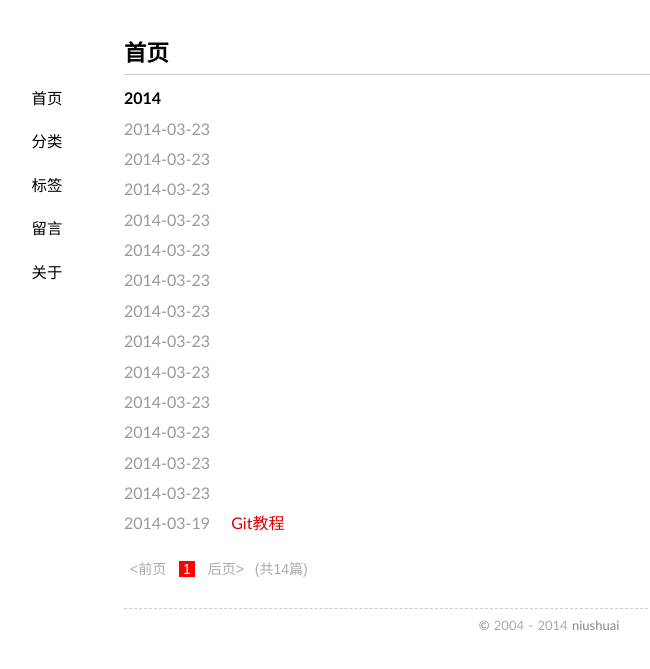
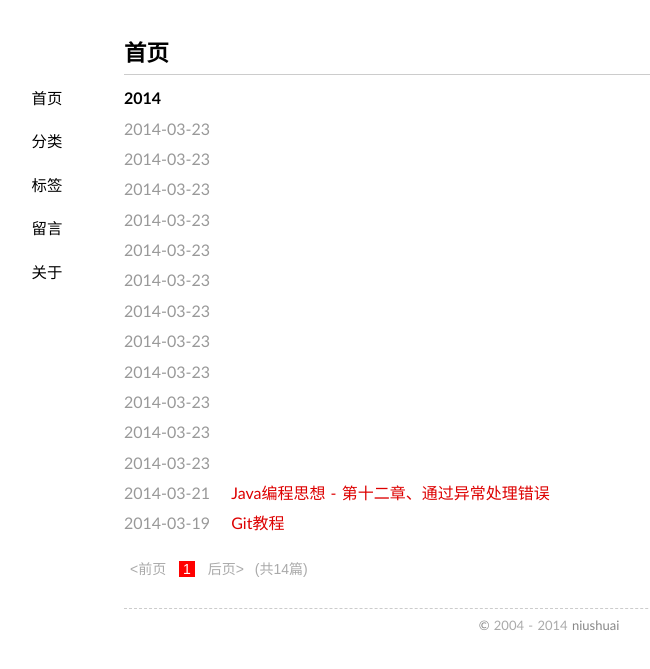
Before and after one commit to niushuai/blog, a Jekyll site: the page built from index.html, in a window 1280 px wide. Shown: the top 669 px of the page, without its empty margins (91-741 px from the left). Built offline with Jekyll 4.4.1, drawn with Linux system fonts in a browser that asks for light colours; some web fonts are replaced; Markdown is read by kramdown in place of the engine named in the settings; the list of posts is cut into pages by our own code; some of the changed lines change nothing that is shown.

Commit message:
第十二章

````diff
--- a/_posts/2014-03-21-thinking_in_java_chapter12.md
+++ b/_posts/2014-03-21-thinking_in_java_chapter12.md
@@ -1,27 +1,26 @@
 ---
 layout: post
-title: [Java编程思想] - 第十二章、通过异常处理错误
+title: Java编程思想 - 第十二章、通过异常处理错误
+tags: Java编程思想、异常
 categories: Java编程思想
-tags: Java编程思想
 ---
 
 ###本章主题
 
-这一章是讲异常的，因为在平常项目中，绝大多数异常都是eclipse自动添加的，而自己没有注意过这方面的东西。所以，对异常的理解很浅，目前来说就是能告诉我关于“程序为什么崩溃（异常类型）？在哪里崩溃的（打印的堆栈信息）？”而现在看到这里，就要弄清楚异常的工作原理，这样在以后自定义异常会更加有效。
+这一章是讲异常的，因为在平常项目中，绝大多数异常都是eclipse自动提示添加的，而自己没有注意过这方面的东西。所以，对异常的理解很浅，目前来说异常信息就是能告诉我“程序为什么崩溃（异常类型）？在哪里崩溃的（打印的堆栈信息）？”而现在看到这里，就要弄清楚异常的工作原理，这样在以后自定义异常会更加有效。那么异常有何必要呢？
+> 在C语言中，是通过返回值来判断程序的运行情况的。在C++和Java中定义了Exception类。假如有一个扫描文件的程序，当指定的文件没有被创建，那么肯定无法读入，同时，这个文件对象也无法关闭，随后可能造成内存占用过大或运算数据异常等问题，定位起来很繁琐；但如果在找不到文件的时候抛出一个FileNotFoundException异常，我们会很清晰的知道错误在哪里。而且我们可以告诉程序在无法找到文件的时候，你就去执行关闭操作。有了异常使定位问题更快速，而且更加健壮。
 
-1. 异常有何必要？
-
-在C语言中，是通过返回值来判断程序的运行情况的。在C++和Java中定义了Exception类。假如有一个扫描文件的程序，当指定的文件没有被创建，那么肯定无法读入，同时，这个文件对象也无法关闭，随后可能造成内存占用过大或运算数据异常等问题，定位起来很繁琐；但如果在找不到文件的时候抛出一个FileNotFoundException异常，我们会很清晰的知道错误在哪里。而且我们可以告诉程序在无法找到文件的时候，你就去执行关闭操作。有了异常使定位问题更快速，而且更加健壮。
+好吧，其实这章到后面基本都处于懵懂状态。。。。还是等我去网上搜搜资料结合实践再来看一次吧 - -
 
 ###1. 错误输出
 
-在程序中普遍使用了```e.printStackTrace();```，意思是打印异常的堆栈。这个函数的另一个意思是**将打印的错误堆栈信息发送给标准错误流(System.err)而不是标准输出流(System.out)中。**这样定义，可以将正常输出和错误分开处理。
+在程序中普遍使用了```e.printStackTrace();```，意思是打印异常的堆栈。这个函数其实有参数，如果参数为空，就默认**将打印的错误堆栈信息发送给标准错误流(System.err)而不是标准输出流(System.out)中。**这样定义，可以将正常输出和错误分开处理。比如你想将异常信息输出到标准输出流，就可以使用```e.printStackTrace(System.out);```，还有一种是打印到web应用中吧，```e.printStackTrace(PrintWriter);```。
 
 ###2. 异常初始化
 
-有两种，可以带上参数。在打印堆栈信息时，在抛出的异常后面添加一些说明？
+有两种，可以带上参数。在打印堆栈信息时，在抛出的异常后面添加一些说明。比如```throw new XXException("The parameter must be a int");```。这样，我通过异常的堆栈，马上就知道是参数传递的类型出现了错误。其实我理解这个参数就相当于注释了吧。
 
-###3. 自动抛出
+###3. RuntimeException极其子类自动抛出
 
 有个细节以前没注意。在写代码时，一些会抛出异常的方法你必须显式的放在try...catch...中，但是对于空指针或者数组越界，你不用放在try...catch...中，一样会抛出异常。这是为什么呢？
 > 原来它们属于**运行时异常**，会自动被Java虚拟机抛出，所以不必在异常说明中把它们列出来。这些异常都是从**RuntimeException类**继承而来的，所以既体现了继承的有点，使用起来也很方便。
@@ -51,7 +50,7 @@
 */
 ```
 
-我们发现，它是在**main函数中被捕获的（in thread main）**，说明f()扔了没人管，于是到达g()，g()也不管，于是到达main()，main一看，我去，我也不会处理这玩意啊。于是到达Java虚拟机，Java虚拟机一看是RuntimeException，果断处理之。
+我们发现，它是在**main函数中被捕获的（in thread main）**，说明f()扔了没人管，于是到达g()，g()也不管，于是到达main()，main一看，我去，我也不会处理这玩意啊。于是到达Java虚拟机，Java虚拟机一看是RuntimeException或者是它的子类，就会果断处理。
 
 再看这个例子：
 
@@ -89,7 +88,14 @@
 
 ###4. finally的使用
 
-try...catch...机制已经算是比较完整了，但是有时候也会有点麻烦。因为Java没有西沟函数，而有的资源必须回收/释放，我们知道Java有GC机制，但是前面也说到，GC机制只是保证**内存**，对于内存以外的资源不会管。比如文件操作、网络IO资源等。在没有finally的情况下也可以解决，就是在try中是正常关闭，在catch是出现问题也要关闭，一份代码用了2次。另外还有一种情况，如果有return语句在清理工作的代码前面，try和catch都是无力回天。看下面的例子：
+try...catch...机制已经算是比较完整了，但是有时候也会有点麻烦。因为Java没有析构函数，而有的资源必须回收/释放，我们知道Java有GC机制，但是前面也说到，GC机制只作用于**内存**，对于内存以外的资源不会管，比如文件操作、网络IO资源等。在没有finally的情况下也可以解决，就是在try中和catch中实现相同的关闭方法，这样无论是抛出/不抛出异常，都能保证资源的正确释放。但是，另外还有一种情况就步行了，如果有return语句在清理工作的代码前面，try和catch都是无力回天。
+
+总结一下finally的用法：
+
+1. 对于无论抛出/不抛出异常都要执行的语句，放在finally中
+2. 对于try中return后还需要做其它工作的，放在finally中
+
+看下面的例子：
 
 ```
 package Chapter12;
@@ -188,3 +194,79 @@
 ```
 
 从上面2个例子可以清晰的看到，第一种情况下C++没有被关闭，而第二种情况，无论你在try...catch...中干了什么，我finally都能完成最后的清理工作。
+
+###5. 异常的缺憾：异常丢失
+
+这个缺憾我感觉咋可以避免呢，因为这里所说的缺憾是指把finally放在catch的前面，这样，当抛出异常之后，我直接执行finally了，而finally是默认作为最后步骤执行的，所以执行完finally之后就不会继续执行下面的东西了。下面是个例子：
+
+```
+package Chapter12;
+
+class VeryImportantException extends Exception {
+	public String toString() {
+		return "A very import Exception";
+	}
+}
+
+class HoHumException extends Exception {
+	public String toString() {
+		return "A trivial exception";
+	}
+}
+
+public class LostMessage {
+	void f() throws VeryImportantException {
+		throw new VeryImportantException();
+	}
+
+	void dispose() throws HoHumException {
+		throw new HoHumException();
+	}
+
+	public static void main(String[] args) {
+		try {
+			LostMessage lostMessage = new LostMessage();
+			try {
+				lostMessage.f();
+			} finally {
+				lostMessage.dispose();
+			}
+		} catch (Exception e) {
+			System.out.println(e);
+		}
+	}
+}
+/** output:
+A trivial exception
+*/
+```
+
+这个例子中，我们会发现先抛出了VeryImportantException，然后dispose()又抛出了HoHumException，结果catch的时候只能catch最后那个，原来的给弄丢了。当然，解决方法就是catch的异常一定要从小到大。**从根本来说，finally尽量放在异常的最后。**
+
+另外一种是在finally中使用return语句，这样就会进入所谓的silence模式，运行程序的时候，即使抛出了异常，也不会产生任何输出。下面是个例子：
+
+```
+package Chapter12;
+
+public class ExceptionSilencer {
+	public static void main(String[] args) {
+		try {
+			System.out.println("hello");
+			throw new RuntimeException();
+		} finally {
+			return ;
+		}
+	}
+}
+/** output:
+hello
+*/
+```
+
+我们会发现异常没有输出。。。。
+
+###6. 异常说明
+
+C++从CLU哪里带来了一种思想：异常说明。这样，就可以用编程的方式在方法的特征签名中，声明这个方法将会抛出异常。异常说明可能有两种意思：
+1. 我的代码会产生这种异常，这由你来处理
+2. 我的代码忽略了这些异常，这由你来处理
````
